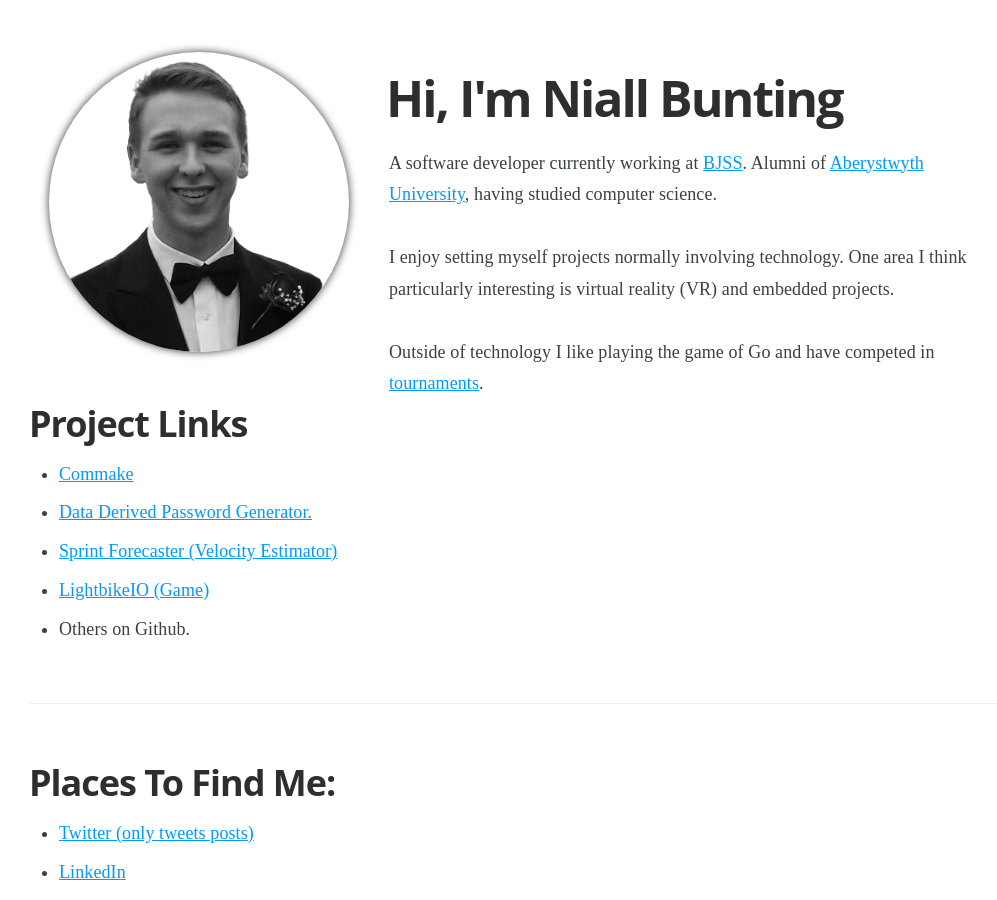
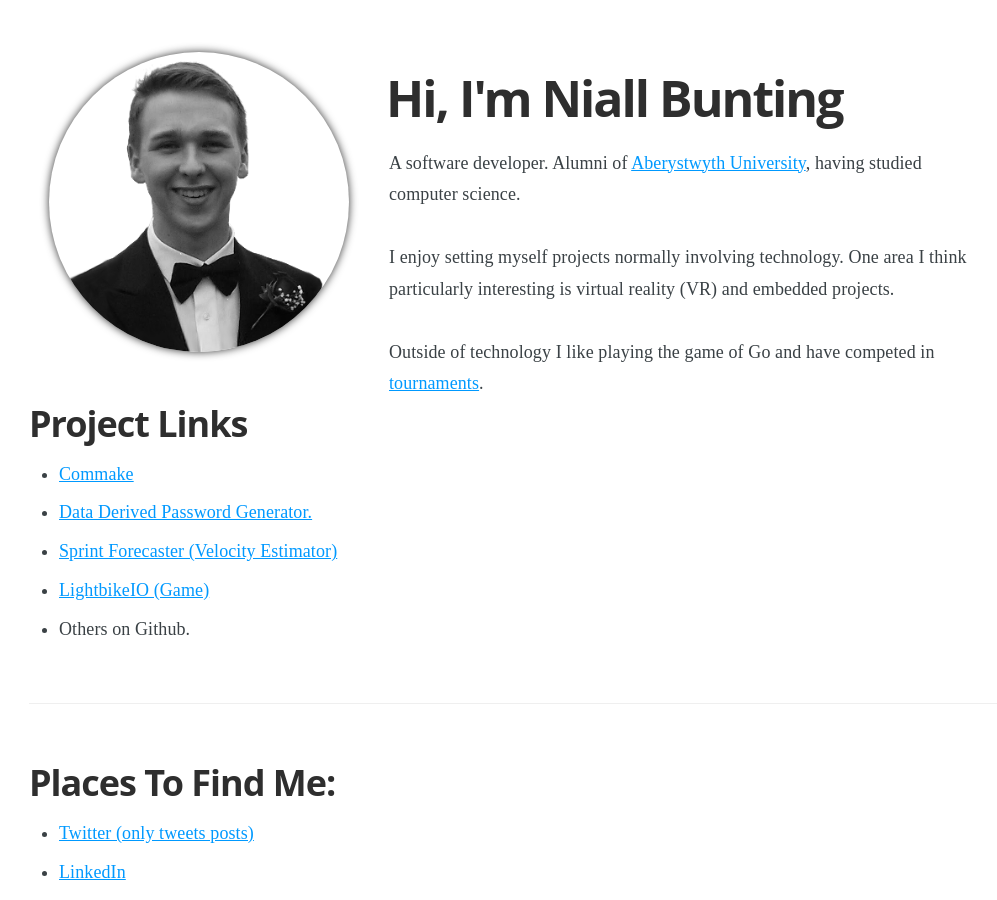
Before and after one commit to NiallBunting/niallbunting.github.io, a Jekyll site: the page built from index.html, in a window 1280 px wide and 900 px high. Shown: the whole window, without its empty margins (99-1096 px from the left). Built offline with Jekyll 4.4.1, drawn with Linux system fonts in a browser that asks for light colours; the list of posts is cut into pages by our own code.

Commit message:
Remove BJSS in profile

```diff
--- a/_layouts/index.html
+++ b/_layouts/index.html
@@ -25,7 +25,7 @@
 
 				<h1>Hi, I'm Niall Bunting</h1>
 				<p>
-					A software developer currently working at <a href="https://bjss.com">BJSS</a>. Alumni of <a href="http://aber.ac.uk">Aberystwyth University</a>, having studied computer science.
+					A software developer. Alumni of <a href="http://aber.ac.uk">Aberystwyth University</a>, having studied computer science.
 				</p>
 				<p>
 					I enjoy setting myself projects normally involving technology. One area I think particularly interesting is virtual reality (VR) and embedded projects.
```
